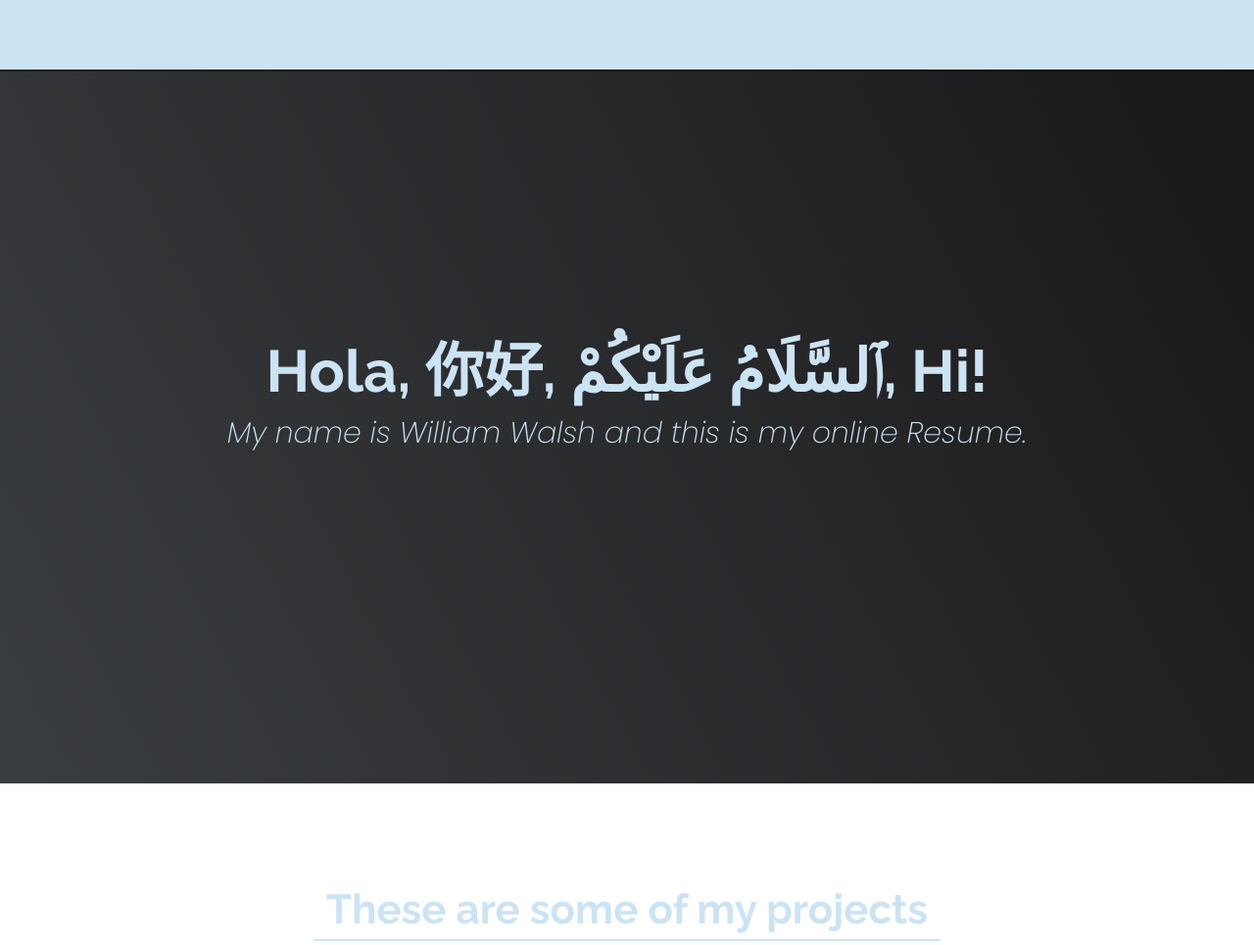
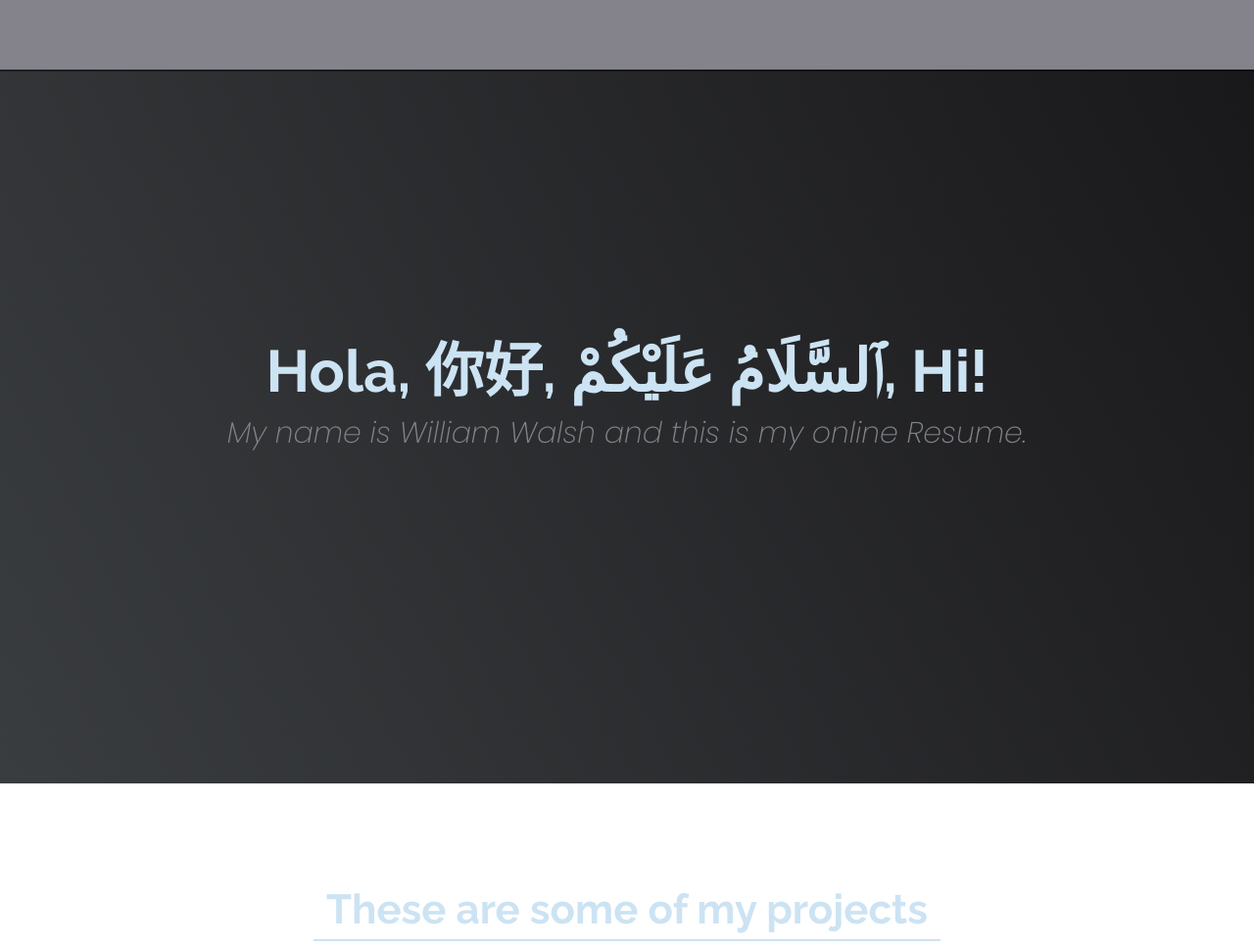
Before and after one commit to willwalsh96/Thanos, a PHP site: page / in a window 1280 px wide. Shown: the top 965 px of the page at 98% size. Run offline with PHP 8.4, Linux system fonts and the light colour scheme; some libraries are stand-ins or nearby versions.

Commit message:
accident

```diff
--- a/stylesheet.css
+++ b/stylesheet.css
@@ -1,7 +1,7 @@
 /* Custom properties/variables  */
 :root {
   --main-white: #cce3f3;
-  --main-red: #cce3f3; //wtw blue
+  --main-red: #84838b; //wtw blue
   --main-blue: #84838b;
   --main-gray: #84838b; //wtw grey
 }
```
